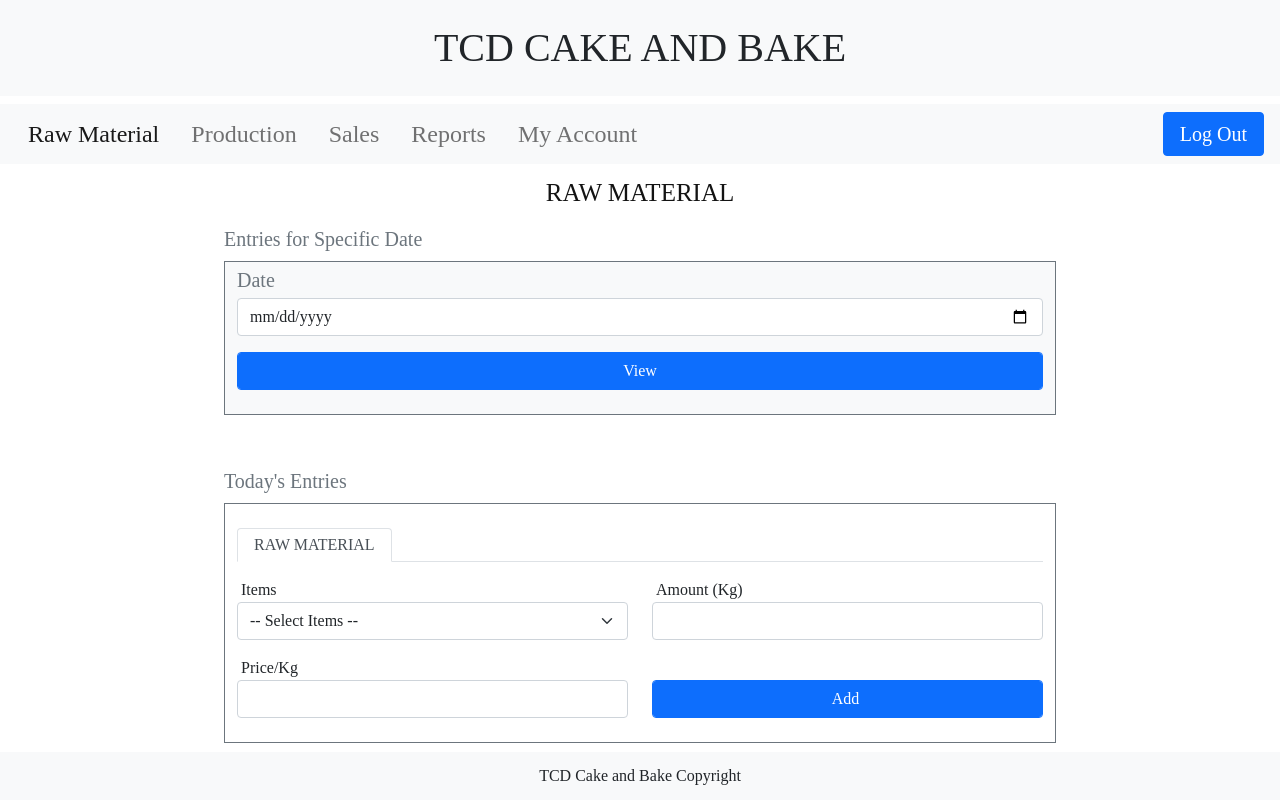
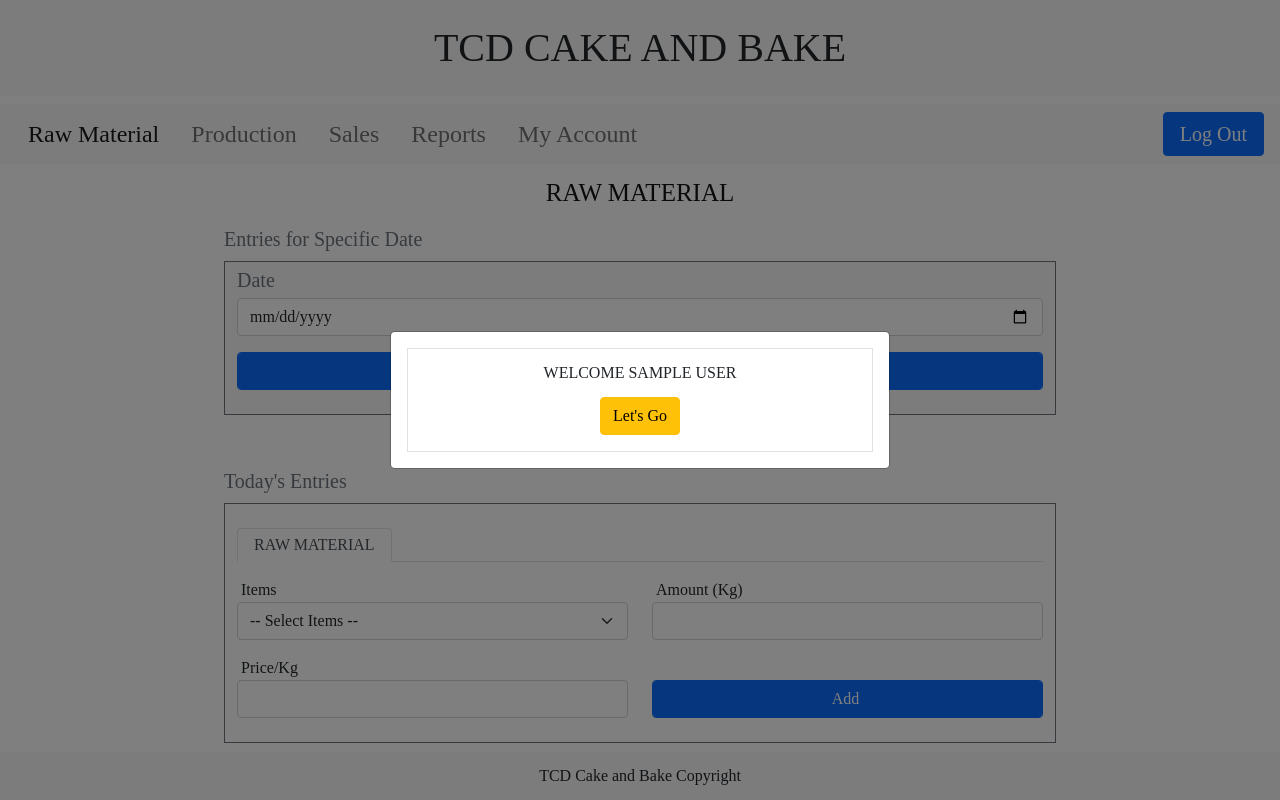
Before and after one commit to SophieaSharma/tcd, a PHP site: page /rawmaterial.php in a window 1280 px wide. Shown: the top 800 px of the page. Run offline with PHP 8.4, Linux system fonts and the light colour scheme; the visitor is signed in with stand-in values (Sample User, id 1); data that the repository does not hold is empty; some libraries are stand-ins or nearby versions.

Commit message:
welcome modal

```diff
--- a/rawmaterial.php
+++ b/rawmaterial.php
@@ -9,6 +9,10 @@ GLOBAL $today,$total_price_of_all_items;
 if(!isset($_SESSION['id'])){
     header("location:login.php");
 }
+if(isset($_SESSION['id'])){?>
+
+
+<?php }
 ?>
 <!doctype html>
 <html lang="en">
@@ -18,18 +22,44 @@ if(!isset($_SESSION['id'])){
           content="width=device-width, user-scalable=no, initial-scale=1.0, maximum-scale=1.0, minimum-scale=1.0">
     <meta http-equiv="X-UA-Compatible" content="ie=edge">
     <link href="https://cdn.jsdelivr.net/npm/bootstrap@5.1.3/dist/css/bootstrap.min.css" rel="stylesheet" integrity="sha384-1BmE4kWBq78iYhFldvKuhfTAU6auU8tT94WrHftjDbrCEXSU1oBoqyl2QvZ6jIW3" crossorigin="anonymous">
+    <script src="https://cdn.jsdelivr.net/npm/@popperjs/core@2.9.2/dist/umd/popper.min.js" integrity="sha384-IQsoLXl5PILFhosVNubq5LC7Qb9DXgDA9i+tQ8Zj3iwWAwPtgFTxbJ8NT4GN1R8p" crossorigin="anonymous"></script>
+    <script src="https://cdn.jsdelivr.net/npm/bootstrap@5.0.1/dist/js/bootstrap.min.js" integrity="sha384-Atwg2Pkwv9vp0ygtn1JAojH0nYbwNJLPhwyoVbhoPwBhjQPR5VtM2+xf0Uwh9KtT" crossorigin="anonymous"></script>
     <link rel="stylesheet" href="css/style.css" type="text/css">
 
     <link rel="stylesheet" href="https://cdn.jsdelivr.net/npm/bootstrap-icons@1.7.1/font/bootstrap-icons.css">
     <title>ePortal</title>
+
 </head>
 <body>
+<script src="https://ajax.googleapis.com/ajax/libs/jquery/3.5.1/jquery.min.js"></script>
 
 <!--heading-->
 <?php
 require_once "headerTCD.php";
 ?>
 <!--heading-->
+
+<!--welcome modal-->
+<div class="modal fade" id="myModal" tabindex="-1" aria-labelledby="exampleModalLabel" aria-hidden="true">
+    <div class="modal-dialog modal-dialog-centered ">
+        <div class="modal-content" >
+                <div class="row m-3 border">
+                    <div class="col-12 mt-3 text-center">
+                        WELCOME <?php echo "<span class='text-uppercase'>{$_SESSION['name']}</span>"; ?>
+                    </div>
+                    <div class="col-12 my-3 text-center">
+                        <button type="button" class="btn btn-warning" data-bs-dismiss="modal">Let's Go</button>
+                    </div>
+                </div>
+
+        </div>
+    </div>
+</div>
+<script>
+    var myModal = new bootstrap.Modal(document.getElementById('myModal'), {})
+    myModal.show()
+</script>
+<!--welcome modal-->
 
 <!--main content-->
 <div class="container-fluid p-0">
```
